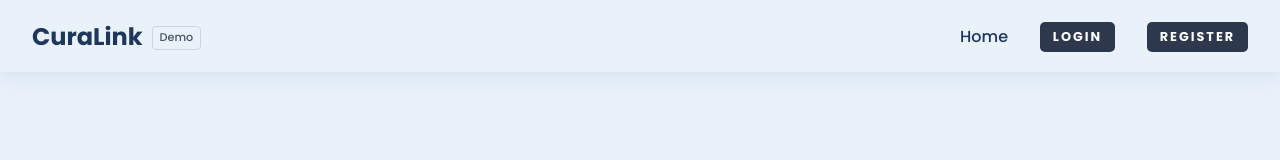
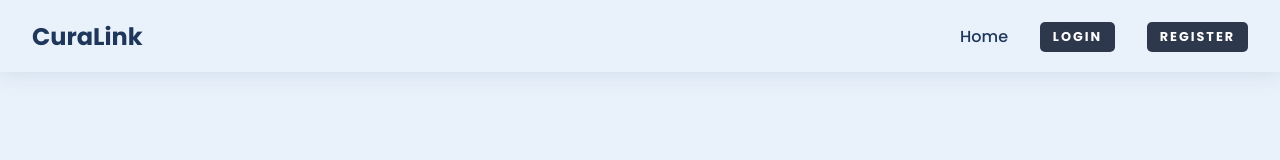
Before and after one commit to amxson/CURALINK, a React (Create React App) app in the folder client/: page / in a window 1280 px wide. Shown: the top 160 px of the page. Built offline with nearby package versions, Linux system fonts and the light colour scheme; no server answers.

Commit message:
Remove Demo badge from CuraLink navigation

```diff
--- a/client/src/components/Navbar.tsx
+++ b/client/src/components/Navbar.tsx
@@ -96,7 +96,7 @@ useEffect(() => {
     <header>
       <nav className={iconActive ? "nav-active" : ""}>
         <h2 className="nav-logo">
-          <NavLink to={"/"}>CuraLink</NavLink><span className="demo-badge">Demo</span>
+          <NavLink to={"/"}>CuraLink</NavLink>
         </h2>
 
         <ul className="nav-links" onClick={() => setIconActive(false)}>
--- a/client/src/styles/navbar.css
+++ b/client/src/styles/navbar.css
@@ -205,5 +205,3 @@ nav {
     margin-bottom: 2px;
   }
 }
-
-.demo-badge { display: inline-block; margin-left: 0.6rem; padding: 0.15rem 0.4rem; border-radius: 4px; border: 1px solid #cbd5e1; color: #475569; font-size: 0.7rem; font-weight: 500; vertical-align: middle; }
```
